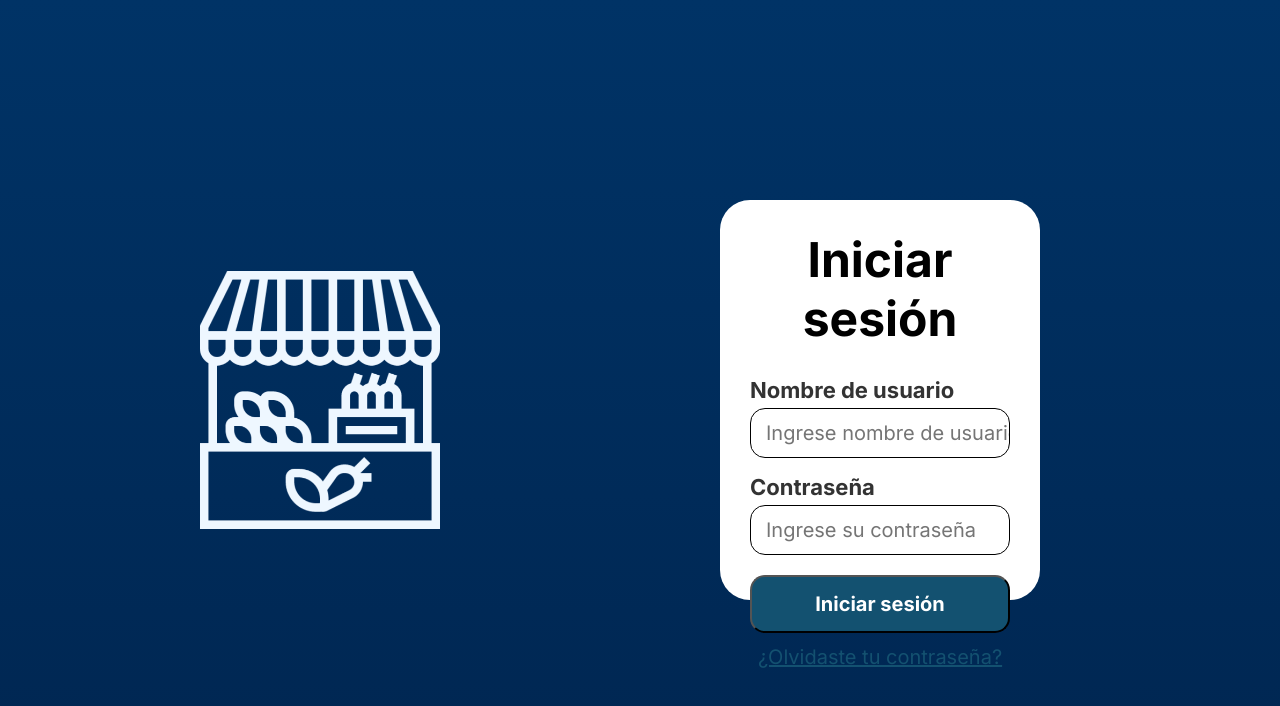
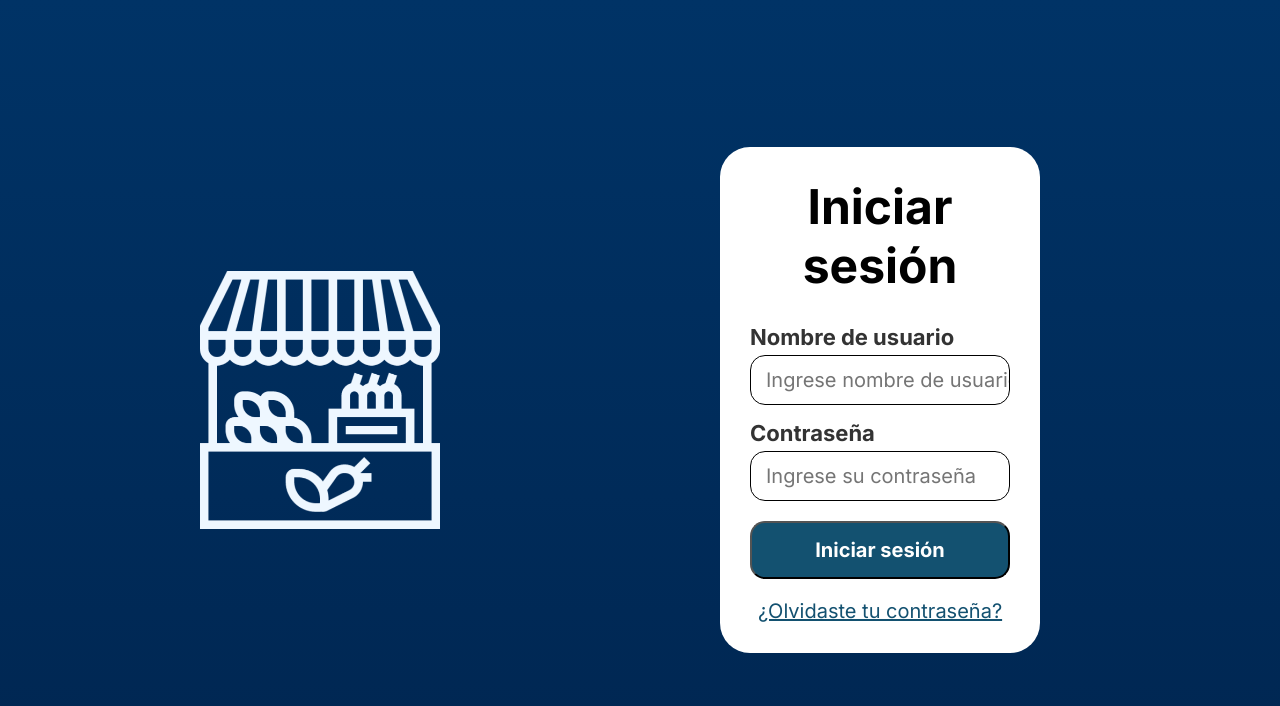
Before and after one commit to J04K0/LaDespensaTesis, a React (Vite) app in the folder frontend/: page /auth in a window 1280 px wide. Shown: the top 706 px of the page. Built offline with nearby package versions, Linux system fonts and the light colour scheme; no server answers.

Commit message:
Fix login

```diff
--- a/frontend/src/styles/LoginStyles.css
+++ b/frontend/src/styles/LoginStyles.css
@@ -31,15 +31,16 @@
     width: 50%;
 }
 
-form{
+form {
     display: flex;
     flex-direction: column;
     align-items: center;
-    height: 50%;
+    height: auto; /* Cambiado de 50% a auto para que se ajuste dinámicamente */
     background-color: #FFFFFF;
     border-radius: 30px;
     padding: 30px;
     width: 50%;
+    box-sizing: border-box; /* Asegura que el padding no afecte el tamaño total */
 }
 
 .titulo{
@@ -84,11 +85,13 @@ form{
     margin: 10px 0;
 }
 
-.containerOlvidaste{
+.containerOlvidaste {
     width: 100%;
     display: flex;
-    margin-top: 2px;
     justify-content: center;
+    margin-top: 10px; /* Ajusta el margen superior para evitar solapamientos */
+    padding: 0; /* Asegura que no haya padding adicional */
+    box-sizing: border-box;
 }
 
 .olvidaste{
```
